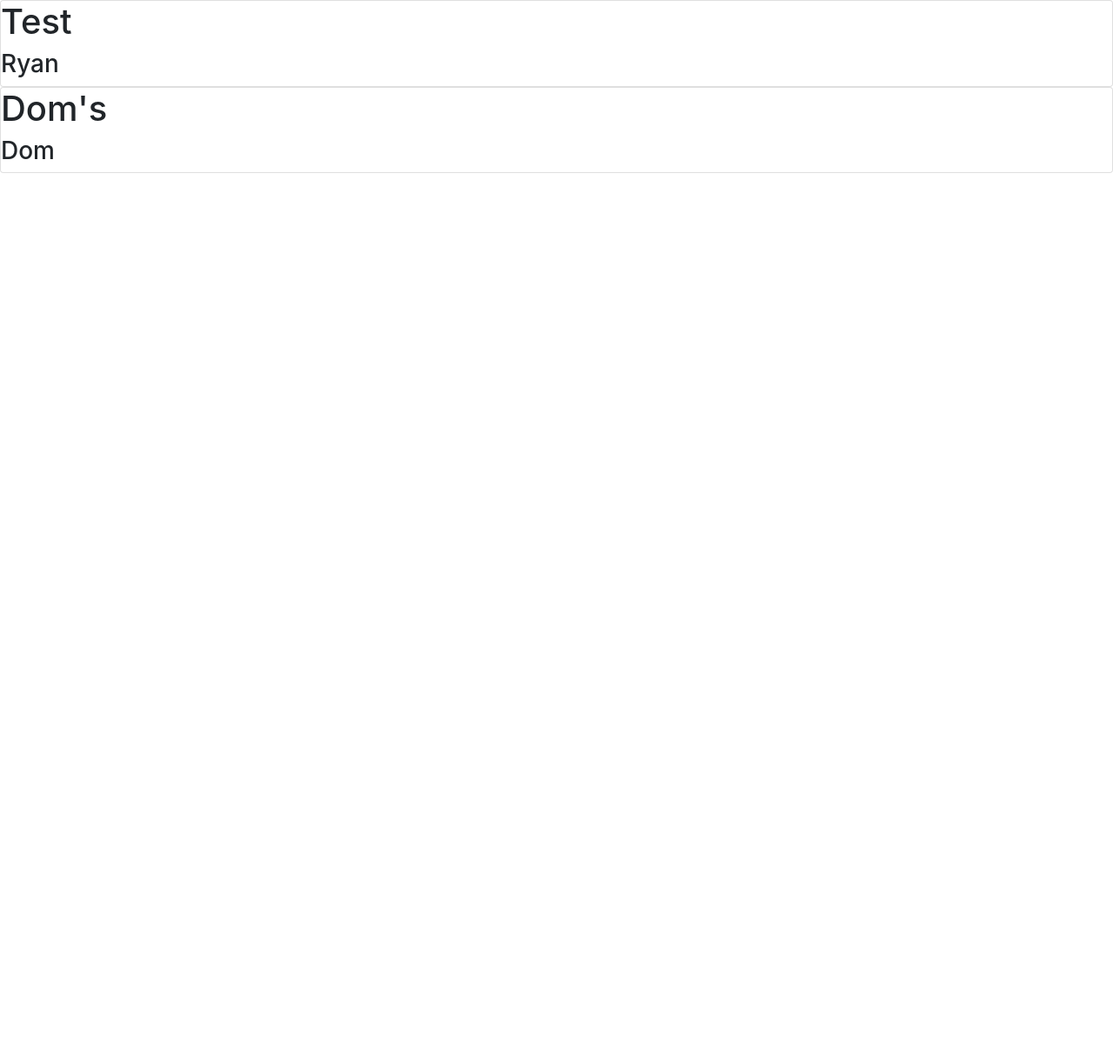
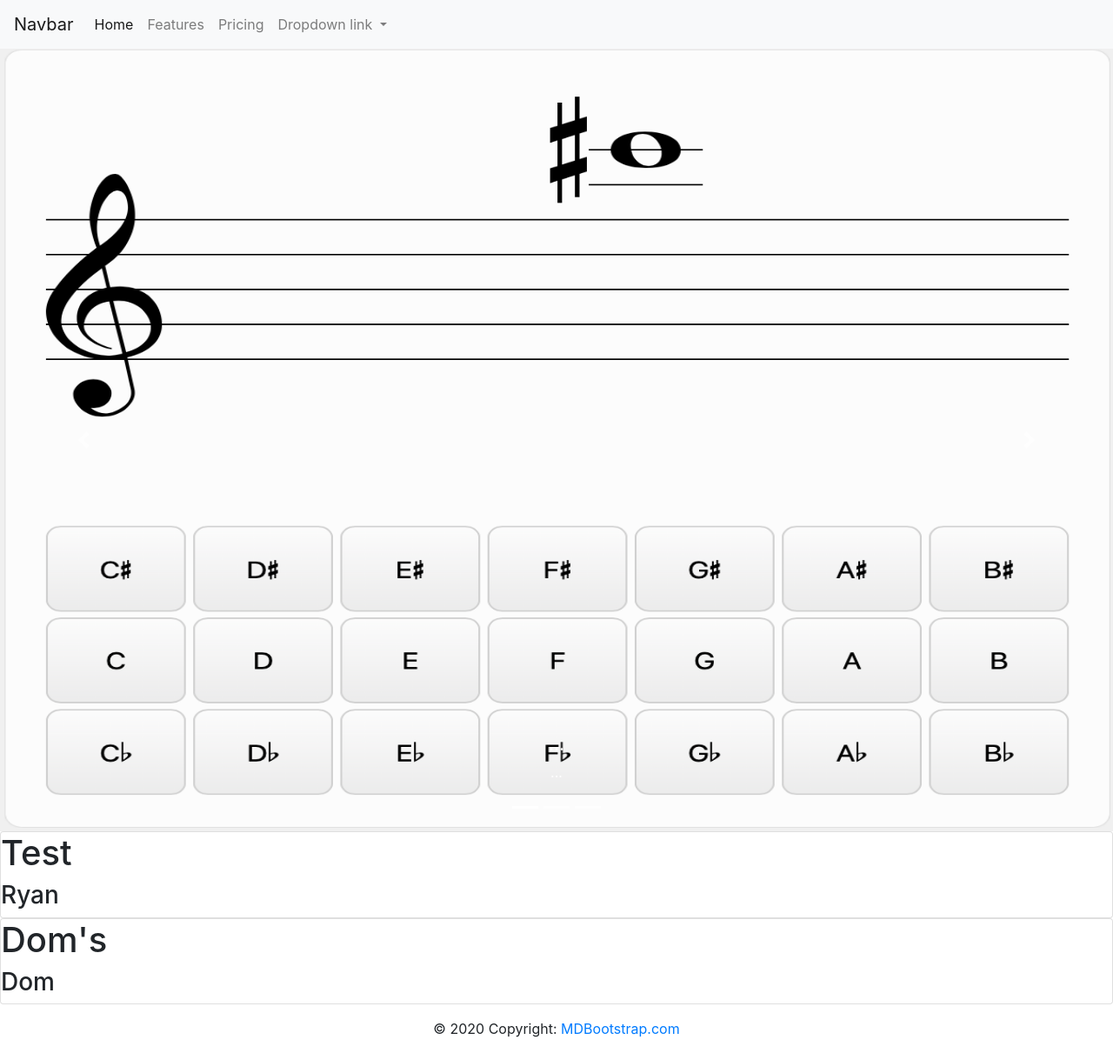
Before and after one commit to RyanKeys/rithm, a Django app: page / in a window 1280 px wide. Shown: the whole page at 87% size. Before the commit the page ends 199 px from the top, so only its background shows below. Run offline with Django 3.2, Linux system fonts and the light colour scheme; data comes from the database, SQL or seed files in the repository; some libraries are stand-ins or nearby versions.

Commit message:
static folders added

```diff
--- a/landing_page/templates/base.html
+++ b/landing_page/templates/base.html
@@ -11,11 +11,53 @@
       integrity="sha384-Vkoo8x4CGsO3+Hhxv8T/Q5PaXtkKtu6ug5TOeNV6gBiFeWPGFN9MuhOf23Q9Ifjh"
       crossorigin="anonymous"
     />
-    <link rel="stylesheet" type="text/css" href="style.css" />
+    <link rel="stylesheet" type="text/css" href="{% static 'landing_page/style.css' %}" />
     <title>R-I-T-H-M</title>
   </head>
   <body>
+
+
+      <nav class="navbar navbar-expand-lg navbar-light bg-light">
+  <a class="navbar-brand" href="#">Navbar</a>
+  <button class="navbar-toggler" type="button" data-toggle="collapse" data-target="#navbarNavDropdown" aria-controls="navbarNavDropdown" aria-expanded="false" aria-label="Toggle navigation">
+    <span class="navbar-toggler-icon"></span>
+  </button>
+  <div class="collapse navbar-collapse" id="navbarNavDropdown">
+    <ul class="navbar-nav">
+      <li class="nav-item active">
+        <a class="nav-link" href="#">Home <span class="sr-only">(current)</span></a>
+      </li>
+      <li class="nav-item">
+        <a class="nav-link" href="#">Features</a>
+      </li>
+      <li class="nav-item">
+        <a class="nav-link" href="#">Pricing</a>
+      </li>
+      <li class="nav-item dropdown">
+        <a class="nav-link dropdown-toggle" href="#" id="navbarDropdownMenuLink" data-toggle="dropdown" aria-haspopup="true" aria-expanded="false">
+          Dropdown link
+        </a>
+        <div class="dropdown-menu" aria-labelledby="navbarDropdownMenuLink">
+          <a class="dropdown-item" href="#">Action</a>
+          <a class="dropdown-item" href="#">Another action</a>
+          <a class="dropdown-item" href="#">Something else here</a>
+        </div>
+      </li>
+    </ul>
+  </div>
+</nav>
+
+
     {% block content %} {% endblock %}
+
+
+    <footer class="page-footer font-small">
+      <div class="footer-copyright text-center py-3">© 2020 Copyright:
+        <a href="https://mdbootstrap.com/education/bootstrap/"> MDBootstrap.com</a>
+      </div>
+    </footer>
+
+
   </body>
   <script
     src="https://code.jquery.com/jquery-3.4.1.slim.min.js"
--- a/landing_page/templates/landing_page/index.html
+++ b/landing_page/templates/landing_page/index.html
@@ -1,6 +1,50 @@
-{% extends 'base.html'%}{% block content %} {% for game in games %}
+{% extends 'base.html'%}
+{% block content %}
+{% load static %}
+
+
+<div id="carouselExampleIndicators" class="carousel slide" data-ride="carousel">
+  <ol class="carousel-indicators">
+    <li data-target="#carouselExampleIndicators" data-slide-to="0" class="active"></li>
+    <li data-target="#carouselExampleIndicators" data-slide-to="1"></li>
+    <li data-target="#carouselExampleIndicators" data-slide-to="2"></li>
+  </ol>
+  <div class="carousel-inner">
+    <div class="carousel-item active">
+      <img class="d-block w-100" height="900px" src="{% static 'landing_page/goal.png' %}" alt="First slide">
+      <div class="carousel-caption d-none d-md-block">
+  <h5>...</h5>
+  <p>...</p>
+</div>
+    </div>
+    <div class="carousel-item">
+      <img class="d-block w-100" height="900px" src="https://www.musicnotes.com/images2/promos/store/900x520_piano-min.jpg" alt="Second slide">
+      <div class="carousel-caption d-none d-md-block">
+  <h5>...</h5>
+  <p>...</p>
+</div>
+    </div>
+    <div class="carousel-item">
+      <img class="d-block w-100" height="900px" src="https://www.musicnotes.com/images2/promos/store/900x520_piano-min.jpg" alt="Third slide">
+      <div class="carousel-caption d-none d-md-block">
+  <h5>...</h5>
+  <p>...</p>
+</div>
+    </div>
+  </div>
+  <a class="carousel-control-prev" href="#carouselExampleIndicators" role="button" data-slide="prev">
+    <span class="carousel-control-prev-icon" aria-hidden="true"></span>
+    <span class="sr-only">Previous</span>
+  </a>
+  <a class="carousel-control-next" href="#carouselExampleIndicators" role="button" data-slide="next">
+    <span class="carousel-control-next-icon" aria-hidden="true"></span>
+    <span class="sr-only">Next</span>
+  </a>
+</div>
+{% for game in games %}
 <div class="card">
   <h1>{{game.name}}</h1>
   <h3>{{game.publisher}}</h3>
 </div>
-{% endfor %} {% endblock %}
+{% endfor %}
+{% endblock %}
```
Also changed, not shown: landing_page/static/landing_page/goal.png (added), landing_page/static/landing_page/style.css (added).
